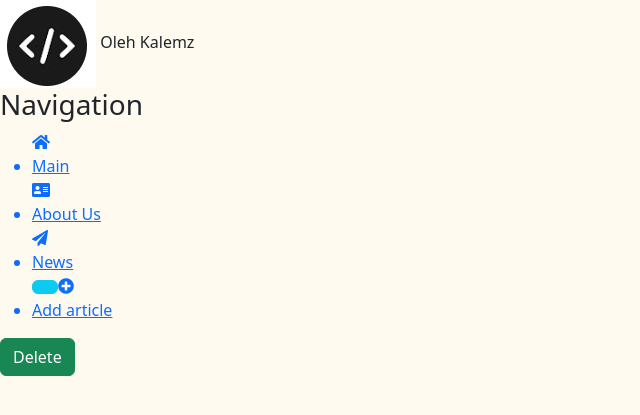
After one commit to karmazinoleh/PostNews, a Django app: page /news/2/delete in a window 1280 px wide. The commit adds this page. Shown: the top 415 px of the page, without its empty margins (0-640 px from the left). Run offline with Django 4.2, Linux system fonts and the light colour scheme; data comes from the database, SQL or seed files in the repository; some libraries are stand-ins or nearby versions.

Commit message:
Update and delete news

```diff
--- a/news/models.py
+++ b/news/models.py
@@ -12,6 +12,9 @@ class Articles(models.Model):
     def __str__(self):
         return self.title
 
+    def get_absolute_url(self):
+        return f'/news/{self.id}'
+
     class Meta:
         verbose_name = 'Article'
         verbose_name_plural = 'Articles'
--- a/news/urls.py
+++ b/news/urls.py
@@ -4,5 +4,7 @@ from . import views
 urlpatterns = [
     path('', views.news_home, name='news_home'),
     path('create', views.create, name='create'),
-    path('<int:pk>', views.NewsDetailView.as_view(), name='news_detail'),
+    path('<int:pk>/delete', views.NewsDeleteView.as_view(), name='news-delete'),
+    path('<int:pk>/update', views.NewsUpdateView.as_view(), name='news-update'),
+    path('<int:pk>', views.NewsDetailView.as_view(), name='news-detail'),
 ]
--- a/news/views.py
+++ b/news/views.py
@@ -1,7 +1,7 @@
 from django.shortcuts import render, redirect
 from news.models import Articles
 from news.forms import ArticlesForm
-from django.views.generic import DetailView
+from django.views.generic import DetailView, UpdateView, DeleteView
 
 def news_home(request):
     news = Articles.objects.order_by('-date')
@@ -11,6 +11,18 @@ class NewsDetailView(DetailView):
     model = Articles
     template_name = 'news/details_view.html'
     context_object_name = 'article'
+
+class NewsUpdateView(UpdateView):
+    model = Articles
+    template_name = 'news/create.html'
+
+    form_class = ArticlesForm
+
+
+class NewsDeleteView(DeleteView):
+    model = Articles
+    success_url = '/news/'
+    template_name = 'news/news_delete.html'
 
 def create(request):
     error = ''
--- /dev/null
+++ b/templates/news/news_delete.html
@@ -0,0 +1,12 @@
+{% extends 'main/layout.html' %}
+
+{% block title %}
+    Delete {{ articles.title }}
+{% endblock %}
+
+{% block content %}
+    <form method="post">
+        {% csrf_token %}
+        <button class="btn btn-success" type="submit">Delete</button>
+    </form>
+{% endblock %}
--- a/templates/news/news_home.html
+++ b/templates/news/news_home.html
@@ -11,7 +11,7 @@
             <div class="alert alert-warning">
                 <h3>{{ article.title }}</h3>
                 <p>{{ article.anons }}</p>
-                <a href="{% url 'news_detail' article.id %}" class="btn btn-warning">Read</a>
+                <a href="{% url 'news-detail' article.id %}" class="btn btn-warning">Read</a>
             </div>
         {% endfor %}
     {% else %}
```
